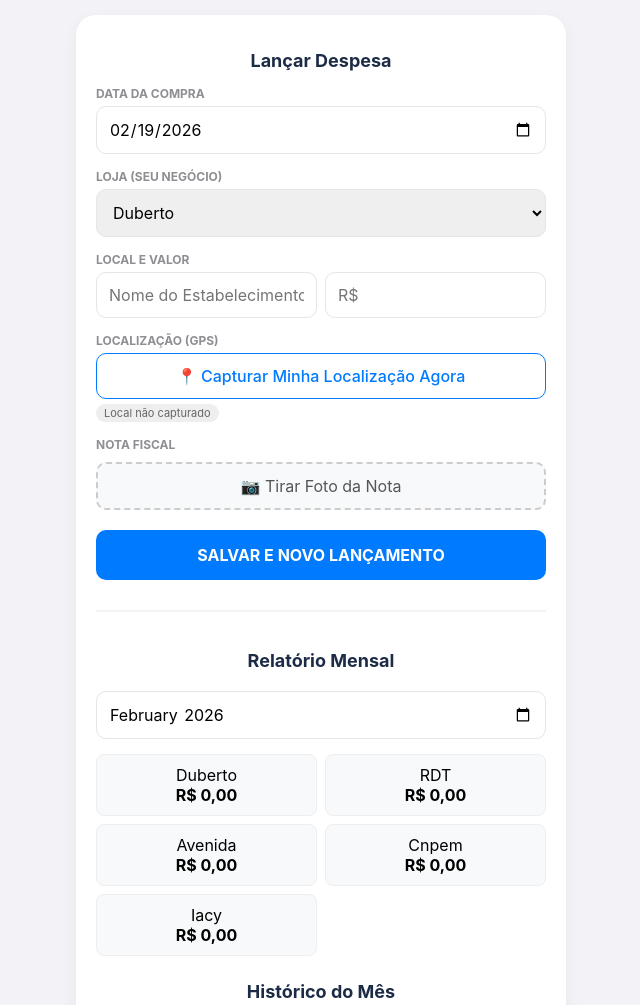
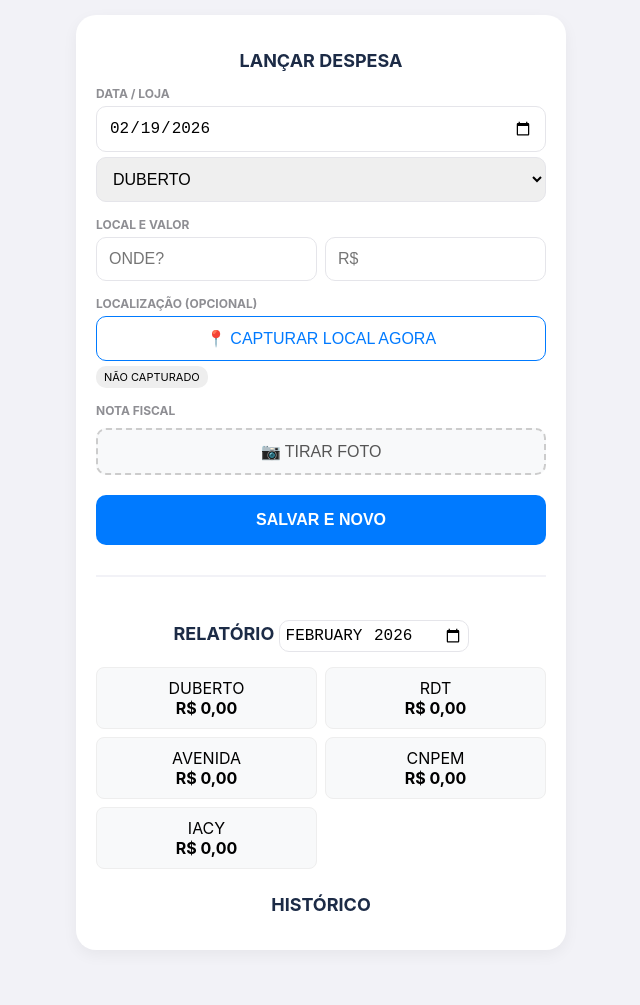
Before and after one commit to goncalvesthiagoadm-dot/minha-gestao, a plain HTML site: page index.html in a window 1280 px wide. Shown: the top 1005 px of the page, without its empty margins (319-959 px from the left). After the commit the page ends 965 px from the top, so only its background shows below. Drawn offline with Linux system fonts and the light colour scheme.

Commit message:
Update index.html

```diff
--- a/index.html
+++ b/index.html
@@ -4,220 +4,116 @@
     <meta charset="UTF-8">
     <meta name="viewport" content="width=device-width, initial-scale=1.0, user-scalable=no">
     <meta name="apple-mobile-web-app-capable" content="yes">
-    <title>Gestão Business Pro R$</title>
+    <title>GESTÃO BUSINESS R$</title>
     <style>
-        :root {
-            --cor-principal: #1c2b46;
-            --cor-destaque: #007AFF;
-            --cor-fundo: #f2f2f7;
-            --tamanho-fonte: 16px;
-        }
-
-        body {
-            font-family: -apple-system, sans-serif;
-            background: var(--cor-fundo);
-            padding: 15px;
-            margin: 0;
-            font-size: var(--tamanho-fonte);
-        }
-
-        .container {
-            max-width: 450px;
-            margin: auto;
-            background: white;
-            padding: 20px;
-            border-radius: 20px;
-            box-shadow: 0 5px 15px rgba(0,0,0,0.05);
-        }
-
+        :root { --cor-principal: #1c2b46; --cor-destaque: #007AFF; --cor-fundo: #f2f2f7; --tamanho-fonte: 16px; }
+        body { font-family: -apple-system, sans-serif; background: var(--cor-fundo); padding: 15px; margin: 0; font-size: var(--tamanho-fonte); text-transform: uppercase; }
+        .container { max-width: 450px; margin: auto; background: white; padding: 20px; border-radius: 20px; box-shadow: 0 5px 15px rgba(0,0,0,0.05); }
         h2, h3 { text-align: center; color: var(--cor-principal); font-size: 18px; margin-bottom: 15px; }
-
         @media print { .no-print { display: none !important; } }
-
-        label { display: block; margin-top: 15px; font-size: 12px; color: #8e8e93; text-transform: uppercase; font-weight: bold; }
-        input, select, button {
-            width: 100%;
-            padding: 12px;
-            margin-top: 5px;
-            border: 1px solid #e5e5ea;
-            border-radius: 10px;
-            box-sizing: border-box;
-            font-size: var(--tamanho-fonte);
-            font-family: inherit;
-        }
-
-        .btn-gps { background: #fff; color: var(--cor-destaque); border: 1px solid var(--cor-destaque); margin-top: 5px; font-weight: 500; }
+        label { display: block; margin-top: 15px; font-size: 12px; color: #8e8e93; font-weight: bold; }
+        input, select, button { width: 100%; padding: 12px; margin-top: 5px; border: 1px solid #e5e5ea; border-radius: 10px; box-sizing: border-box; font-size: var(--tamanho-fonte); text-transform: uppercase; }
+        .btn-gps { background: #fff; color: var(--cor-destaque); border: 1px solid var(--cor-destaque); margin-top: 5px; }
         .btn-foto { background: #f8f9fa; color: #555; border: 2px dashed #ccc; margin-top: 10px; }
         .btn-gravar { background: var(--cor-destaque); color: white; border: none; font-weight: bold; margin-top: 20px; height: 50px; }
-
         .preview-img { width: 100%; max-height: 200px; object-fit: cover; border-radius: 10px; margin-top: 10px; display: none; }
-
         .resumo-lojas { display: grid; grid-template-columns: 1fr 1fr; gap: 8px; margin-top: 15px; }
         .loja-total { padding: 10px; background: #f8f9fa; border-radius: 8px; text-align: center; border: 1px solid #eee; }
-
         .item { border-bottom: 1px solid #f2f2f7; padding: 15px 0; display: flex; align-items: center; }
         .foto-hist { width: 50px; height: 50px; object-fit: cover; border-radius: 6px; margin-right: 12px; background: #eee; }
         .info-compra { flex-grow: 1; }
         .btn-apagar { color: #ff3b30; border: none; background: none; font-size: 18px; padding: 10px; }
-
-        .status-badge { font-size: 11px; padding: 2px 8px; border-radius: 10px; display: inline-block; margin-top: 5px; }
+        .status-badge { font-size: 11px; padding: 4px 8px; border-radius: 10px; display: inline-block; margin-top: 5px; }
     </style>
 </head>
 <body>
-
 <div class="container">
-    <h2 class="no-print">Lançar Despesa</h2>
-
+    <h2 class="no-print">LANÇAR DESPESA</h2>
     <div class="no-print">
-        <label>Data da Compra</label>
+        <label>DATA / LOJA</label>
         <input type="date" id="data">
-
-        <label>Loja (Seu Negócio)</label>
         <select id="loja">
-            <option value="Duberto">Duberto</option>
+            <option value="DUBERTO">DUBERTO</option>
             <option value="RDT">RDT</option>
-            <option value="Avenida">Avenida</option>
-            <option value="Cnpem">Cnpem</option>
-            <option value="Iacy">Iacy</option>
+            <option value="AVENIDA">AVENIDA</option>
+            <option value="CNPEM">CNPEM</option>
+            <option value="IACY">IACY</option>
         </select>
-
-        <label>Local e Valor</label>
+        <label>LOCAL E VALOR</label>
         <div style="display: flex; gap: 8px;">
-            <input type="text" id="estabelecimento" placeholder="Nome do Estabelecimento">
+            <input type="text" id="estabelecimento" placeholder="ONDE?" oninput="this.value = this.value.toUpperCase()">
             <input type="number" id="valor" step="0.01" placeholder="R$">
         </div>
-
-        <label>Localização (GPS)</label>
-        <button type="button" class="btn-gps" onclick="obterGPS()">📍 Capturar Minha Localização Agora</button>
-        <div id="statusGPS" class="status-badge" style="background: #eee; color: #666;">Local não capturado</div>
+        <label>LOCALIZAÇÃO (OPCIONAL)</label>
+        <button type="button" class="btn-gps" onclick="obterGPS()">📍 CAPTURAR LOCAL AGORA</button>
+        <div id="statusGPS" class="status-badge" style="background: #eee;">NÃO CAPTURADO</div>
         <input type="hidden" id="gpsCoords">
-
-        <label>Nota Fiscal</label>
+        <label>NOTA FISCAL</label>
         <input type="file" id="fotoInput" accept="image/*" capture="camera" style="display:none" onchange="previewFoto()">
-        <button type="button" class="btn-foto" onclick="document.getElementById('fotoInput').click()">📷 Tirar Foto da Nota</button>
+        <button type="button" class="btn-foto" onclick="document.getElementById('fotoInput').click()">📷 TIRAR FOTO</button>
         <img id="imgPreview" class="preview-img">
-
-        <button onclick="salvarCompra()" class="btn-gravar">SALVAR E NOVO LANÇAMENTO</button>
+        <button onclick="salvarCompra()" class="btn-gravar">SALVAR E NOVO</button>
     </div>
-
     <div style="margin-top:30px; border-top: 2px solid #f2f2f7; padding-top:20px;">
-        <h3>Relatório Mensal</h3>
-        <input type="month" id="filtroMes" onchange="atualizarInterface()" class="no-print">
+        <h3>RELATÓRIO <input type="month" id="filtroMes" onchange="atualizarInterface()" style="width: auto; display: inline-block; padding: 5px;"></h3>
         <div id="resumoLojas" class="resumo-lojas"></div>
     </div>
-
     <div id="listaCompras"></div>
 </div>
-
 <script>
     let fotoBase64 = "";
-
-    window.onload = function() {
-        resetarFormulario();
-        atualizarInterface();
-    };
-
+    window.onload = () => { resetarFormulario(); atualizarInterface(); };
     function obterGPS() {
-        document.getElementById('statusGPS').innerText = "Buscando sinal...";
-        document.getElementById('statusGPS').style.background = "#fff3cd";
-
-        if (navigator.geolocation) {
-            navigator.geolocation.getCurrentPosition((pos) => {
-                const coords = `${pos.coords.latitude},${pos.coords.longitude}`;
-                document.getElementById('gpsCoords').value = coords;
-                document.getElementById('statusGPS').innerText = "📍 Localização Fixada!";
-                document.getElementById('statusGPS').style.background = "#d4edda";
-                document.getElementById('statusGPS').style.color = "#155724";
-            }, (error) => {
-                alert("Erro ao obter GPS. Verifique as permissões do Safari.");
-                document.getElementById('statusGPS').innerText = "Erro no GPS";
-            }, { enableHighAccuracy: true });
-        }
+        document.getElementById('statusGPS').innerText = "BUSCANDO...";
+        navigator.geolocation.getCurrentPosition((pos) => {
+            document.getElementById('gpsCoords').value = `${pos.coords.latitude},${pos.coords.longitude}`;
+            document.getElementById('statusGPS').innerText = "📍 LOCALIZAÇÃO FIXADA!";
+            document.getElementById('statusGPS').style.background = "#d4edda";
+        }, () => alert("ATIVE O GPS NAS CONFIGURAÇÕES DO SAFARI."));
     }
-
     function previewFoto() {
         const file = document.getElementById('fotoInput').files[0];
         const reader = new FileReader();
-        reader.onloadend = () => {
-            fotoBase64 = reader.result;
-            document.getElementById('imgPreview').src = fotoBase64;
-            document.getElementById('imgPreview').style.display = 'block';
-        }
+        reader.onloadend = () => { fotoBase64 = reader.result; document.getElementById('imgPreview').src = fotoBase64; document.getElementById('imgPreview').style.display = 'block'; }
         if (file) reader.readAsDataURL(file);
     }
-
     function salvarCompra() {
-        const data = document.getElementById('data').value;
-        const estab = document.getElementById('estabelecimento').value;
-        const valor = parseFloat(document.getElementById('valor').value);
-        const loja = document.getElementById('loja').value;
-        const gps = document.getElementById('gpsCoords').value;
-
-        if(!estab || isNaN(valor)) { alert("Por favor, preencha o local e o valor!"); return; }
-
-        const compra = { id: Date.now(), data, estab, valor, loja, gps, foto: fotoBase64 };
-        let compras = JSON.parse(localStorage.getItem('minhasCompras')) || [];
-        compras.push(compra);
+        const data = document.getElementById('data').value,
+              estab = document.getElementById('estabelecimento').value.toUpperCase(),
+              valor = parseFloat(document.getElementById('valor').value),
+              loja = document.getElementById('loja').value,
+              gps = document.getElementById('gpsCoords').value;
+        if(!estab || isNaN(valor)) { alert("PREENCHA LOCAL E VALOR!"); return; }
+        const compras = JSON.parse(localStorage.getItem('minhasCompras')) || [];
+        compras.push({ id: Date.now(), data, estab, valor, loja, gps, foto: fotoBase64 });
         localStorage.setItem('minhasCompras', JSON.stringify(compras));
-
-        alert("Lançamento salvo com sucesso!");
-        resetarFormulario();
-        atualizarInterface();
+        alert("SALVO!"); resetarFormulario(); atualizarInterface();
     }
-
     function resetarFormulario() {
-        const hoje = new Date();
-        document.getElementById('data').valueAsDate = hoje;
+        const hoje = new Date(); document.getElementById('data').valueAsDate = hoje;
         document.getElementById('filtroMes').value = hoje.getFullYear() + "-" + String(hoje.getMonth() + 1).padStart(2, '0');
-        document.getElementById('estabelecimento').value = '';
-        document.getElementById('valor').value = '';
-        document.getElementById('gpsCoords').value = '';
-        document.getElementById('statusGPS').innerText = "Local não capturado";
-        document.getElementById('statusGPS').style.background = "#eee";
-        document.getElementById('imgPreview').style.display = 'none';
-        document.getElementById('fotoInput').value = "";
+        document.getElementById('estabelecimento').value = ''; document.getElementById('valor').value = '';
+        document.getElementById('gpsCoords').value = ''; document.getElementById('statusGPS').innerText = "NÃO CAPTURADO";
+        document.getElementById('statusGPS').style.background = "#eee"; document.getElementById('imgPreview').style.display = 'none';
         fotoBase64 = "";
     }
-
-    function apagarCompra(id) {
-        if(confirm("Deseja apagar este registro?")) {
-            let compras = JSON.parse(localStorage.getItem('minhasCompras')) || [];
-            localStorage.setItem('minhasCompras', JSON.stringify(compras.filter(c => c.id !== id)));
-            atualizarInterface();
-        }
-    }
-
-    function formatarMoeda(valor) {
-        return valor.toLocaleString('pt-BR', { style: 'currency', currency: 'BRL' });
-    }
-
+    function apagarCompra(id) { if(confirm("APAGAR?")) { const compras = JSON.parse(localStorage.getItem('minhasCompras')) || []; localStorage.setItem('minhasCompras', JSON.stringify(compras.filter(c => c.id !== id))); atualizarInterface(); } }
+    function formatarMoeda(v) { return v.toLocaleString('pt-BR', { style: 'currency', currency: 'BRL' }).toUpperCase(); }
     function atualizarInterface() {
-        const listaDiv = document.getElementById('listaCompras');
-        const resumoDiv = document.getElementById('resumoLojas');
-        const mes = document.getElementById('filtroMes').value;
-        let compras = JSON.parse(localStorage.getItem('minhasCompras')) || [];
-        let filtradas = compras.filter(c => c.data.startsWith(mes));
-
-        let totais = { Duberto:0, RDT:0, Avenida:0, Cnpem:0, Iacy:0 };
-        filtradas.forEach(c => totais[c.loja] += c.valor);
-
-        resumoDiv.innerHTML = Object.keys(totais).map(l => `
-            <div class="loja-total">${l}<br><strong>${formatarMoeda(totais[l])}</strong></div>
-        `).join('');
-
-        listaDiv.innerHTML = '<h3 style="margin-top:25px">Histórico do Mês</h3>' + filtradas.reverse().map(item => `
+        const listaDiv = document.getElementById('listaCompras'), resumoDiv = document.getElementById('resumoLojas'), mes = document.getElementById('filtroMes').value;
+        const compras = JSON.parse(localStorage.getItem('minhasCompras')) || [];
+        const filtradas = compras.filter(c => c.data.startsWith(mes));
+        const totais = { DUBERTO:0, RDT:0, AVENIDA:0, CNPEM:0, IACY:0 };
+        filtradas.forEach(c => { if(totais[c.loja] !== undefined) totais[c.loja] += c.valor; });
+        resumoDiv.innerHTML = Object.keys(totais).map(l => `<div class="loja-total">${l}<br><strong>${formatarMoeda(totais[l])}</strong></div>`).join('');
+        listaDiv.innerHTML = '<h3 style="margin-top:25px">HISTÓRICO</h3>' + filtradas.reverse().map(i => `
             <div class="item">
-                ${item.foto ? `<img src="${item.foto}" class="foto-hist" onclick="window.open(this.src)">` : '<div class="foto-hist"></div>'}
-                <div class="info-compra">
-                    <strong>${item.estab}</strong><br>
-                    ${item.loja} • ${formatarMoeda(item.valor)}<br>
-                    ${item.gps ? `<a href="https://www.google.com/maps/search/?api=1&query=${item.gps}" target="_blank" style="font-size:12px; color:blue;">📍 Ver no Google Maps</a>` : '<span style="font-size:12px; color:#999;">Sem localização</span>'}
-                </div>
-                <button class="btn-apagar" onclick="apagarCompra(${item.id})">✕</button>
-            </div>
-        `).join('');
+                ${i.foto ? `<img src="${i.foto}" class="foto-hist" onclick="window.open(this.src)">` : '<div class="foto-hist"></div>'}
+                <div class="info-compra"><strong>${i.estab}</strong><br>${i.loja} • ${formatarMoeda(i.valor)}<br>
+                ${i.gps ? `<a href="https://www.google.com/maps/search/?api=1&query=${i.gps}" target="_blank" style="font-size:12px; color:blue; text-decoration:none;">📍 VER NO MAPA</a>` : ''}</div>
+                <button class="btn-apagar" onclick="apagarCompra(${i.id})">✕</button>
+            </div>`).join('');
     }
 </script>
-
 </body>
 </html>
```
